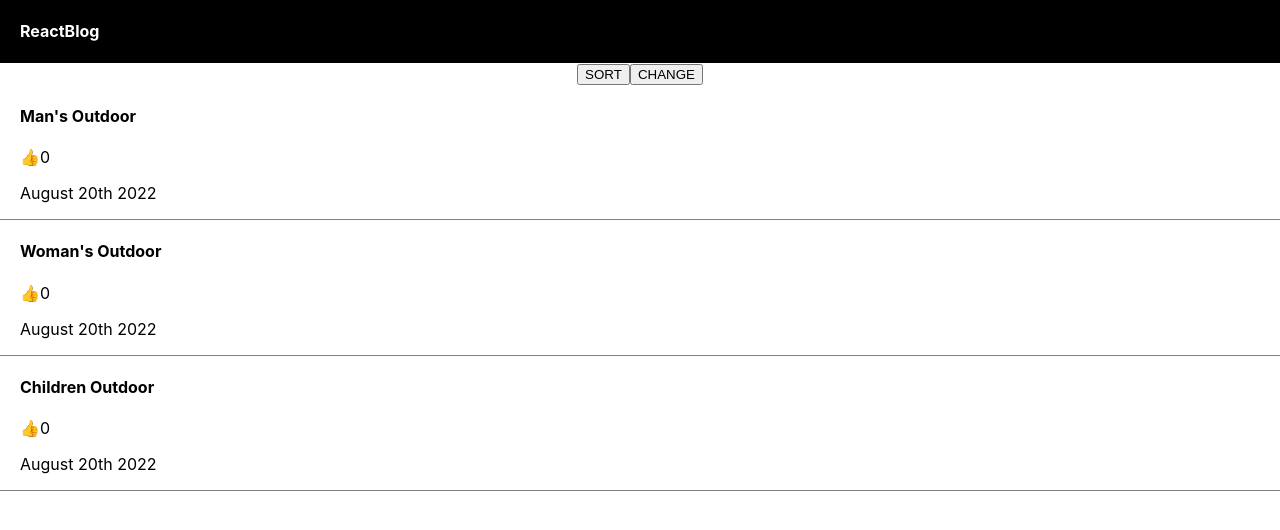
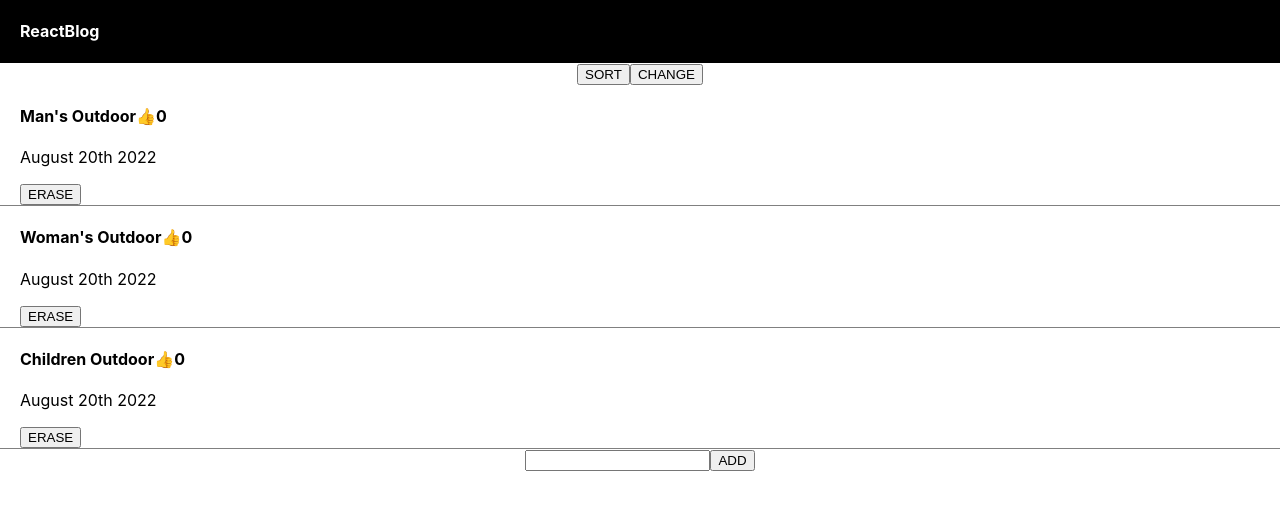
Before and after one commit to monte-kim/playground, a React (Create React App) app: page / in a window 1280 px wide. Shown: the top 530 px of the page. Built offline with nearby package versions, Linux system fonts and the light colour scheme.

Commit message:
ADD additional functions

```diff
--- a/src/App.js
+++ b/src/App.js
@@ -4,10 +4,11 @@ import { useState } from "react";
 
 function App() {
   let logo = "ReactBlog";
-  let [title, setTitle] = useState(["Man's Outdoor", "Woman's Outdoor", "Children Outdoor"]);
-  let [likes, setLikes] = useState([0, 0, 0]);
+  let [title, setTitle] = useState(["Man's Outdoor", "Woman's Outdoor", "Children Outdoor"]); //리스트 제목
+  let [likes, setLikes] = useState([0, 0, 0]); //리스트 좋아요 수
   let [modal, setModal] = useState(false); //modal visibility false/true
-  let [titleIndex, setIndex] = useState(0);
+  let [titleIndex, setIndex] = useState(0); //몇번째 리스트
+  let [userInput, setInput] = useState(""); //사용자 입력
 
   return (
     <div className="App">
@@ -48,23 +49,57 @@ function App() {
                 setIndex(i);
               }}
             >
-              {" "}
-              {title[i]}{" "}
+              {title[i]}
+              <span
+                onClick={(e) => {
+                  e.stopPropagation();
+                  let copyLikes = [...likes];
+                  copyLikes[i]++;
+                  setLikes(copyLikes);
+                }}
+              >
+                👍
+              </span>
+              {likes[i]}
             </h4>
-            <span
+            <p>August 20th 2022</p>
+            <button
               onClick={() => {
+                let copyTitle = [...title];
                 let copyLikes = [...likes];
-                copyLikes[i]++;
+                //TODO 해당 리스트 삭제
+                copyTitle.splice(i, 1);
+                copyLikes.splice(i, 1);
+                // copyTitle.unshift(userInput);
+                // copyLikes.unshift(0);
+                setTitle(copyTitle);
                 setLikes(copyLikes);
               }}
             >
-              👍
-            </span>
-            {likes[i]}
-            <p>August 20th 2022</p>
+              ERASE
+            </button>
           </div>
         );
       })}
+
+      <input
+        onChange={(e) => {
+          setInput(e.target.value);
+        }}
+      ></input>
+      <button
+        onClick={(e) => {
+          let copyTitle = [...title];
+          let copyLikes = [...likes];
+          copyTitle.unshift(userInput);
+          copyLikes.unshift(0);
+          setTitle(copyTitle);
+          setLikes(copyLikes);
+        }}
+      >
+        ADD
+      </button>
+
       {modal === true ? (
         <Modal color="orange" title={title} titleIndex={titleIndex} setModal={setModal} setTitle={setTitle} />
       ) : null}
```
